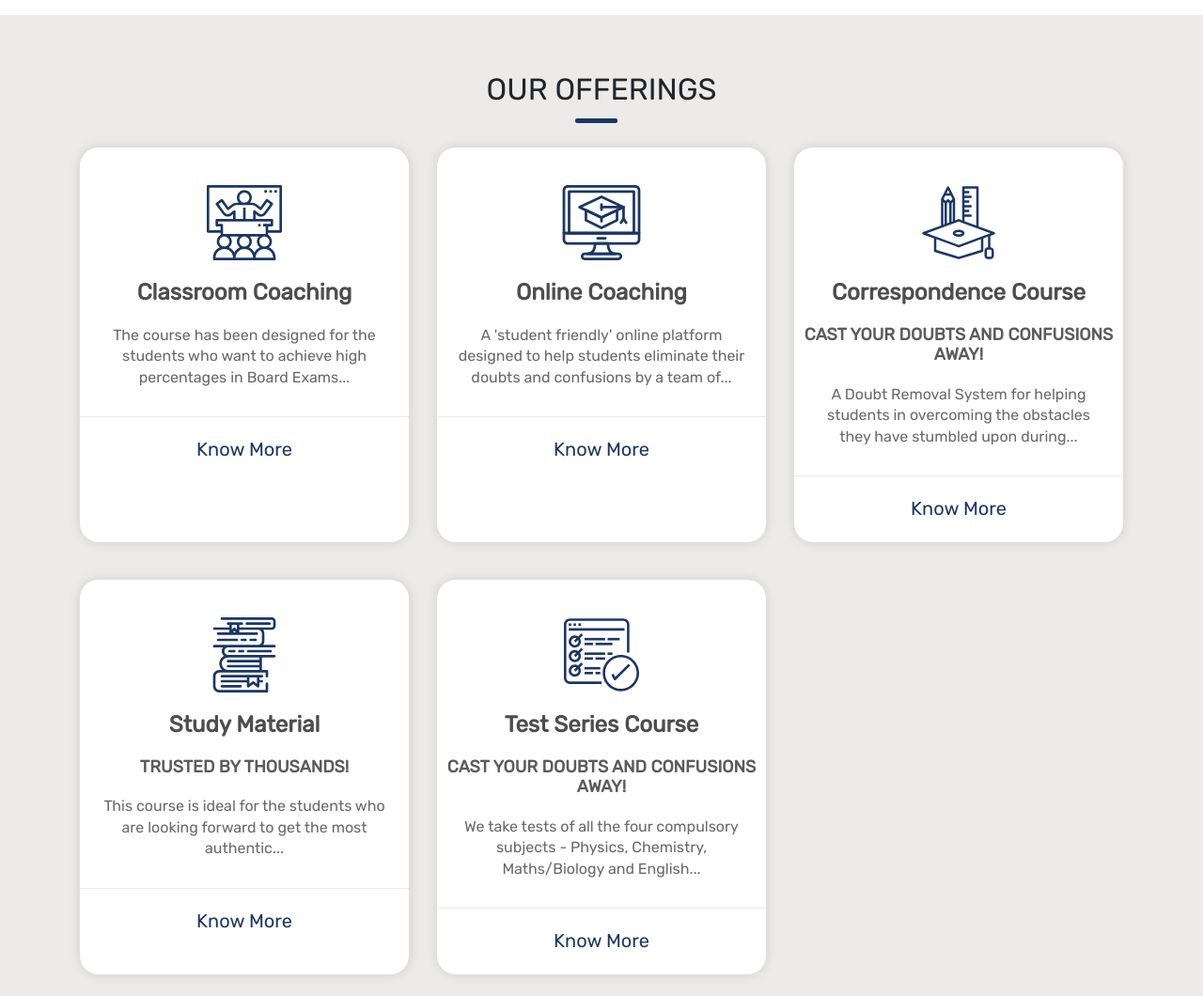
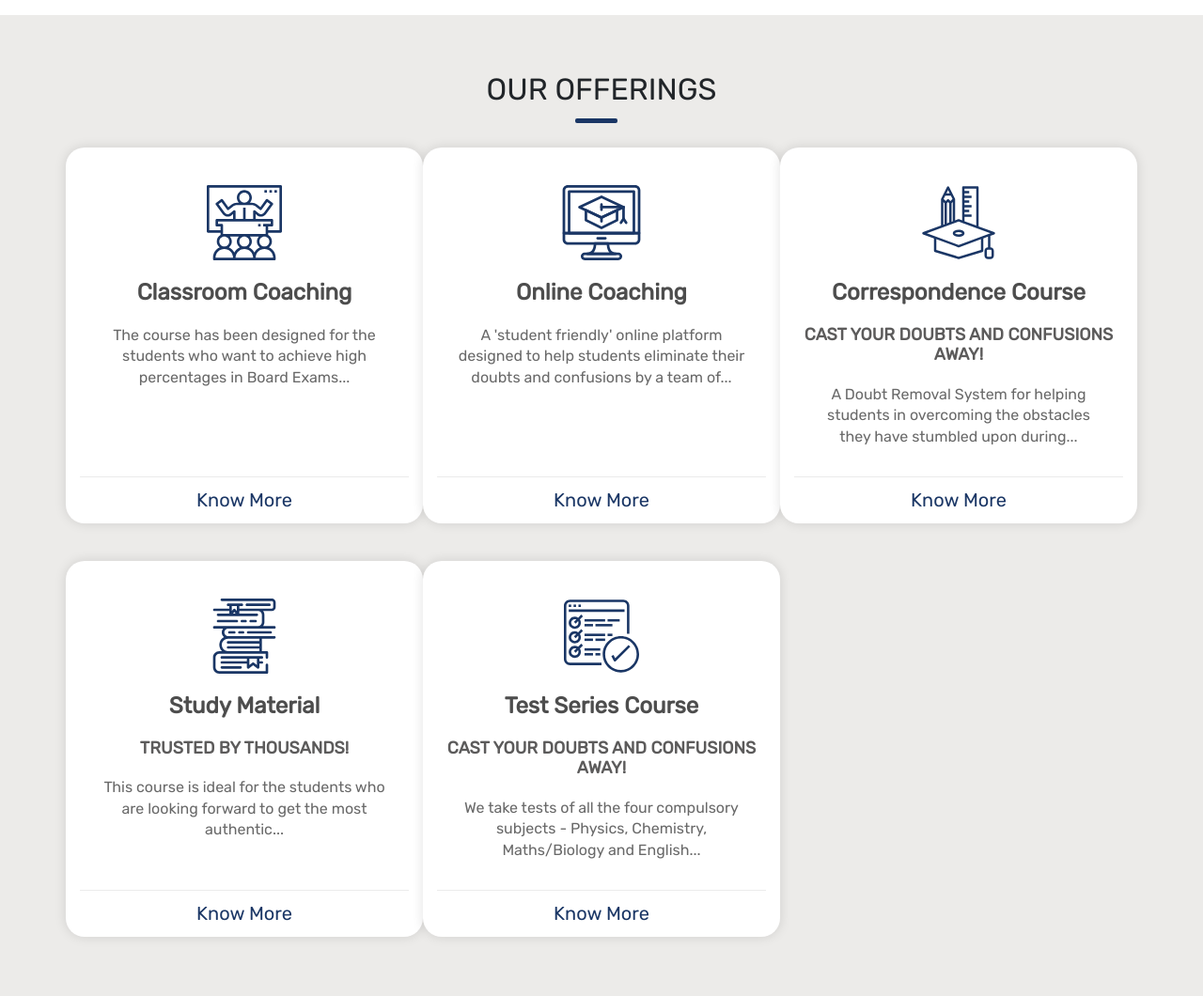
Before and after one commit to suyashpradhan/domain-e, a plain HTML site: page panel-design/index.html in a window 1280 px wide. Shown: the part 780-1840 px from the top of the page at 94% size. Drawn offline with nearby package versions, Linux system fonts and the light colour scheme.

Commit message:
Working On New Design

```diff
--- a/panel-design/asset/css/main.css
+++ b/panel-design/asset/css/main.css
@@ -227,13 +227,16 @@ img {
 
 .section-services .single-service {
   border-radius: 20px;
-  transform: scale(1);
   z-index: 1;
   background: #fff;
   position: relative;
   box-shadow: 0px 0px 12px 1px rgba(0, 0, 0, 0.1);
   margin: 20px 0;
-  height: 420px;
+  height: 400px;
+}
+
+.single-service-body {
+  height: 350px;
 }
 
 .section-services .service-img {
@@ -270,13 +273,13 @@ img {
 }
 
 .single-service-footer {
-  margin: 30px 0 0 0;
+  margin: 0;
   padding: 10px 30px;
   border-top: 1px solid #ebebeb;
 }
 
 .service-btn {
-  margin: 10px auto;
+  margin: 0 auto;
   display: block;
   width: fit-content;
   color: #1a3665;
--- a/panel-design/index.html
+++ b/panel-design/index.html
@@ -171,62 +171,62 @@
             <h2 align="center">OUR OFFERINGS</h2>
             <div class="hr" align="center"></div>
             <div class="row">
-                <div class="col-md-6 col-lg-4">
-                    <div class="single-service">
+                <div class="col-lg-4 col-xl-4 col-md-6 col-sm-12 col-xs-12  single-service">
+                    <div class="single-service-body">
                         <img src="asset/images/classroom.svg" alt="classroom" class="service-img">
                         <h1 class="service-text">Classroom Coaching</h1>
                         <p class="service-description">The course has been designed for the students who want to achieve
                             high percentages in Board Exams...</p>
+                    </div>
                     <div class="single-service-footer">
                         <a href="#" class="service-btn">Know More</a>
                     </div>
                 </div>
-                </div>
-                <div class="col-md-6 col-lg-4">
-                    <div class="single-service">
+                <div class="col-lg-4 col-xl-4 col-md-6 col-sm-12 col-xs-12 single-service">
+                    <div class="single-service-body ">
                         <img src="asset/images/online.svg" alt="classroom" class="service-img">
                         <h1 class="service-text">Online Coaching</h1>
                         <p class="service-description">A 'student friendly' online platform designed to help students
                             eliminate their doubts and confusions by a team of...</p>
+                    </div>
                     <div class="single-service-footer">
                         <a href="#" class="service-btn">Know More</a>
                     </div>
                 </div>
-                </div>
-                <div class="col-md-6 col-lg-4">
-                    <div class="single-service">
+                <div class="col-lg-4 col-xl-4 col-md-6 col-sm-12 col-xs-12 single-service">
+                    <div class="single-service-body">
                         <img src="asset/images/cc.svg" alt="classroom" class="service-img">
                         <h1 class="service-text">Correspondence Course</h1>
                         <h1 class="service-text-subtitle">CAST YOUR DOUBTS AND CONFUSIONS AWAY!</h1>
                         <p class="service-description">A Doubt Removal System for helping students in overcoming the
                             obstacles they have stumbled upon during...</p>
+                    </div>
                     <div class="single-service-footer">
                         <a href="#" class="service-btn">Know More</a>
                     </div>
                 </div>
-                </div>
-                <div class="col-md-6 col-lg-4">
-                    <div class="single-service">
+                <div class="col-lg-4 col-xl-4 col-md-6 col-sm-12 col-xs-12 single-service">
+                    <div class="single-service-body">
                         <img src="asset/images/study-material.svg" alt="classroom" class="service-img">
                         <h1 class="service-text">Study Material</h1>
                         <h1 class="service-text-subtitle">TRUSTED BY THOUSANDS!</h1>
                         <p class="service-description">This course is ideal for the students who are looking forward to
                             get the most authentic...</p>
+                    </div>
                     <div class="single-service-footer">
                         <a href="#" class="service-btn">Know More</a>
                     </div>
                 </div>
-                </div>
-                <div class="col-md-6 col-lg-4">
-                    <div class="single-service">
+                <div class="col-lg-4 col-xl-4 col-md-6 col-sm-12 col-xs-12 single-service">
+                    <div class="single-service-body">
                         <img src="asset/images/test-series.svg" alt="classroom" class="service-img">
                         <h1 class="service-text">Test Series Course</h1>
                         <h1 class="service-text-subtitle">CAST YOUR DOUBTS AND CONFUSIONS AWAY!</h1>
                         <p class="service-description">We take tests of all the four compulsory subjects - Physics,
                             Chemistry, Maths/Biology and English...</p>
+                    </div>
                     <div class="single-service-footer">
                         <a href="#" class="service-btn">Know More</a>
-                        </div>
                     </div>
                 </div>
             </div>
```
Lines whose indentation alone changed are shown as unchanged.
